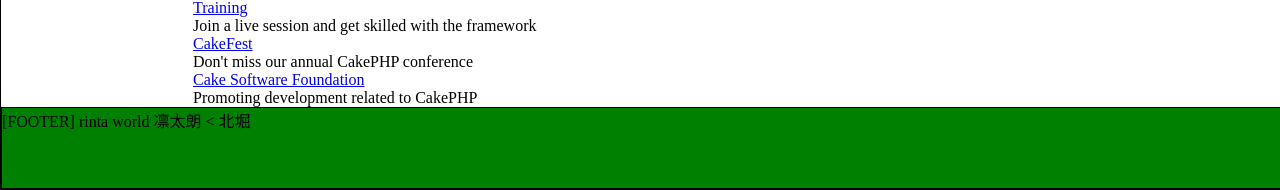
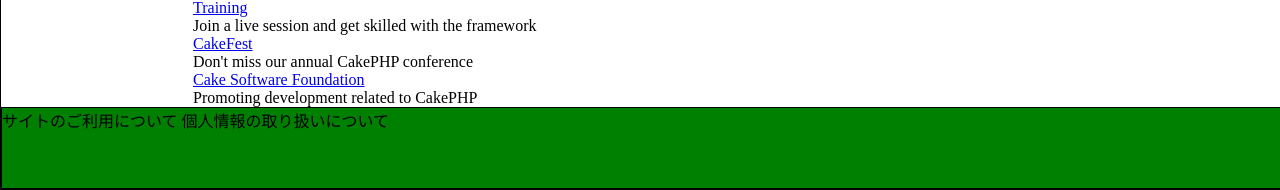
Before and after one commit to ribai/ag_dev, a CakePHP app: the page made by cakephp/app/View/Pages/home.ctp in a window 1280 px wide; the page is wider, and only the part inside the window is pictured. Shown: the part 914-1104 px from the top of that part. Run offline with PHP 8.4 and a stand-in for CakePHP, Linux system fonts and the light colour scheme; the template is opened without the code that fills it, so the values that code supplies are empty; some libraries are stand-ins or nearby versions.

Commit message:
フッター

```diff
--- a/cakephp/app/View/Elements/footer.ctp
+++ b/cakephp/app/View/Elements/footer.ctp
@@ -1,3 +1,3 @@
-[FOOTER]
-rinta world
-凛太朗 < 北堀
+
+サイトのご利用について
+個人情報の取り扱いについて
```
